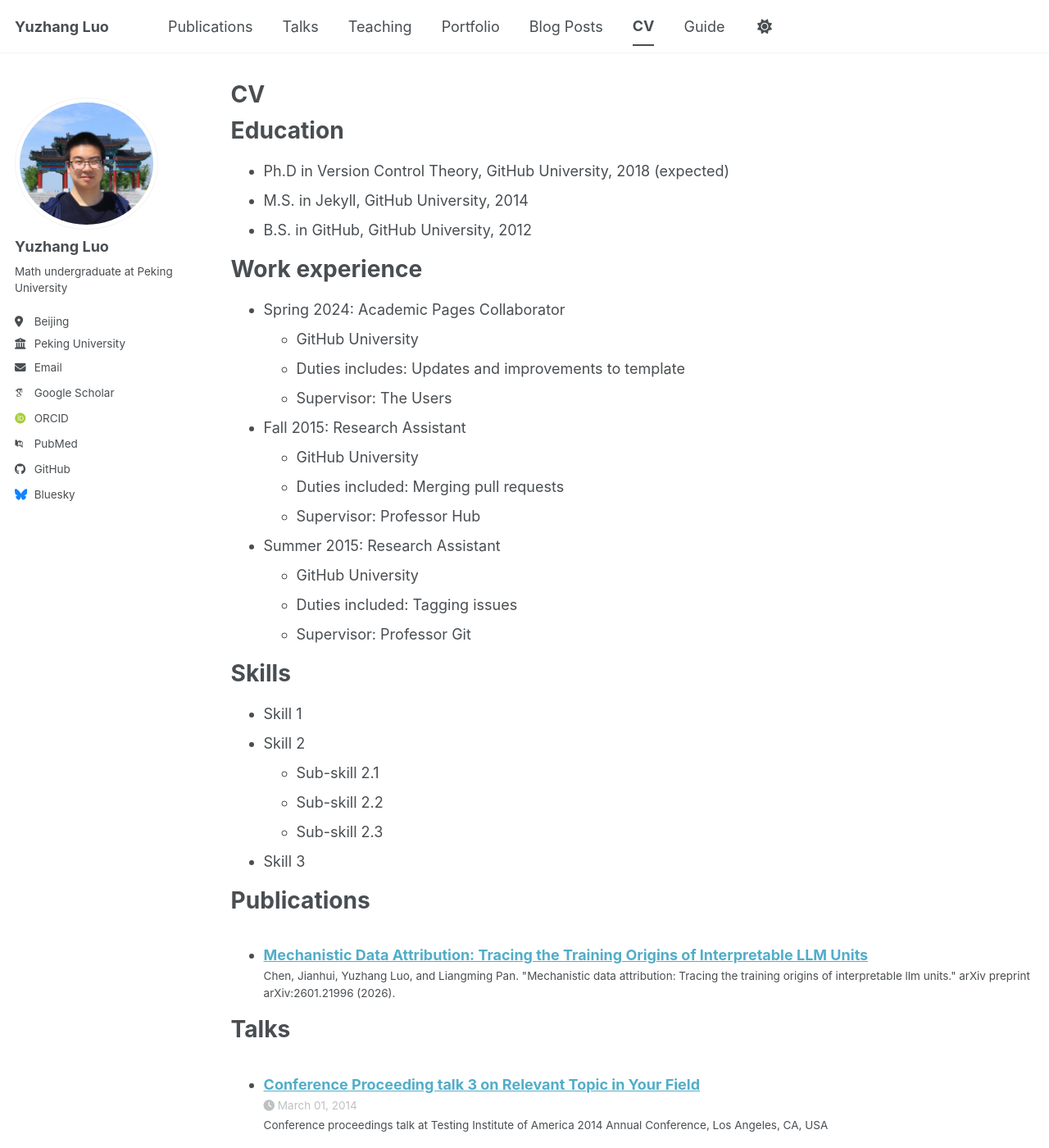
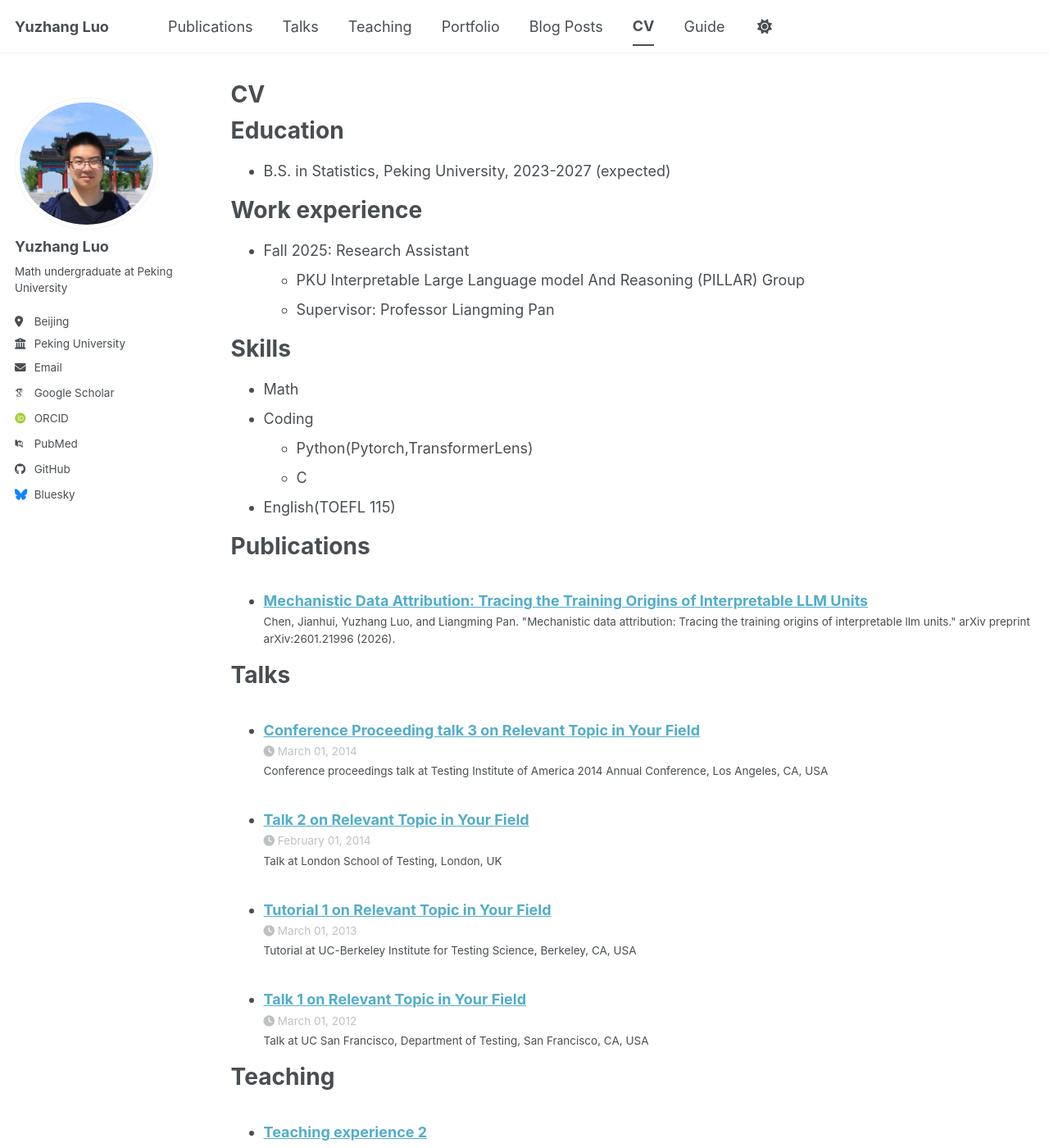
Before and after one commit to yuzhang527/yuzhang527.github.io, a Jekyll site: the page built from _pages/cv.md, in a window 1280 px wide and 1400 px high. Shown: the whole window at 82% size. Built offline with Jekyll 4.4.1, drawn with Linux system fonts in a browser that asks for light colours; some web fonts are replaced; a script bundle is joined from its source files by our own code; library files that are not in the unit come from our copies.

Commit message:
update homepage

```diff
--- a/_pages/cv.md
+++ b/_pages/cv.md
@@ -11,35 +11,22 @@ redirect_from:
 
 Education
 ======
-* Ph.D in Version Control Theory, GitHub University, 2018 (expected)
-* M.S. in Jekyll, GitHub University, 2014
-* B.S. in GitHub, GitHub University, 2012
+* B.S. in Statistics, Peking University, 2023-2027 (expected)
 
 Work experience
 ======
-* Spring 2024: Academic Pages Collaborator
-  * GitHub University
-  * Duties includes: Updates and improvements to template
-  * Supervisor: The Users
+* Fall 2025: Research Assistant
+  * PKU Interpretable Large Language model And Reasoning (PILLAR) Group
+  * Supervisor: Professor Liangming Pan
 
-* Fall 2015: Research Assistant
-  * GitHub University
-  * Duties included: Merging pull requests
-  * Supervisor: Professor Hub
-
-* Summer 2015: Research Assistant
-  * GitHub University
-  * Duties included: Tagging issues
-  * Supervisor: Professor Git
 
 Skills
 ======
-* Skill 1
-* Skill 2
-  * Sub-skill 2.1
-  * Sub-skill 2.2
-  * Sub-skill 2.3
-* Skill 3
+* Math
+* Coding
+  * Python(Pytorch,TransformerLens)
+  * C
+* English(TOEFL 115)
 
 Publications
 ======
```
